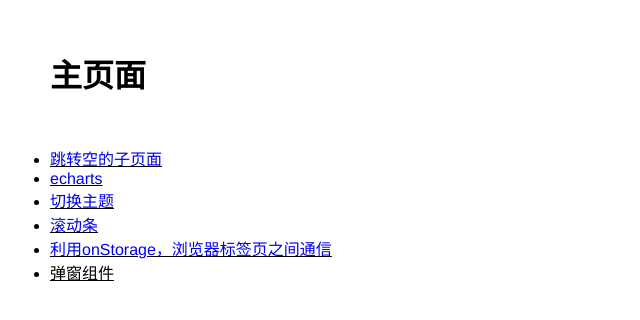
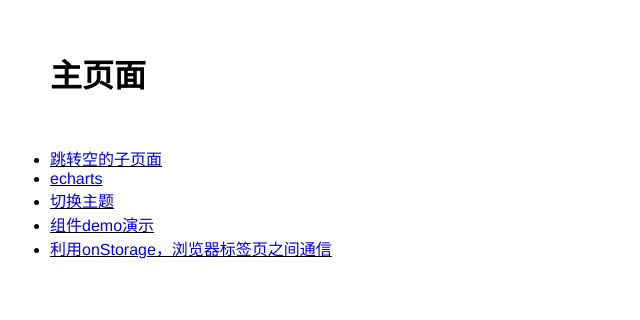
Before and after one commit to Cynthia0329/vue-cli3-template, a Vue app: page / in a window 1280 px wide. Shown: the top 320 px of the page, without its empty margins (0-640 px from the left). Built offline with nearby package versions, Linux system fonts and the light colour scheme.

Commit message:
优化代码目录结构

```diff
--- a/src/router/index.js
+++ b/src/router/index.js
@@ -26,9 +26,9 @@ export default new Router({
       component: () => import('@/views/theme')
     },
     {
-      path: '/scroll',
-      name: 'scroll',
-      component: () => import('@/views/scroll')
+      path: '/components-demo',
+      name: 'components-demo',
+      component: () => import('@/views/components-demo')
     },
     {
       path: '/onStorage',
@@ -38,7 +38,7 @@ export default new Router({
     {
       path: '/detail',
       name: 'detail',
-      component: () => import('@/views/demo/components/detail')
+      component: () => import('@/views/onStorage/components/detail')
     },
   ]
 })
--- a/src/views/Home.vue
+++ b/src/views/Home.vue
@@ -5,9 +5,8 @@
       <li><router-link :to="{path:'/subpage'}">跳转空的子页面</router-link></li>
       <li><router-link :to="{path:'/echarts'}">echarts</router-link></li>
       <li><router-link :to="{path:'/theme'}">切换主题</router-link></li>
-      <li><router-link :to="{path:'/scroll'}">滚动条</router-link></li>
+      <li><router-link :to="{path:'/components-demo'}">组件demo演示</router-link></li>
       <li><router-link :to="{path:'/onStorage'}">利用onStorage，浏览器标签页之间通信</router-link></li>
-      <li @click="tt()">弹窗组件</li>
     </ul>
   </div>
 </template>
@@ -23,11 +22,7 @@ export default {
   },
   mounted() {},
   components: {},
-  methods: {
-    tt() {
-      this.$popup()
-    }
-  }
+  methods: {}
 }
 </script>
 
--- /dev/null
+++ b/src/views/components-demo/index.vue
@@ -0,0 +1,19 @@
+<template>
+  <div>综合组件示例页</div>
+</template>
+
+<script>
+export default {
+  mixins: [],
+  components: {},
+  props: [],
+  data() {
+    return {}
+  },
+  mounted() {},
+  methods: {}
+}
+</script>
+
+<style lang="scss" rel="stylesheet/scss" scoped>
+</style>
```
Also changed, not shown: src/views/components-demo/popup/index.vue (added, +25 -0 lines), src/views/components-demo/scroll/components/demo01.vue (renamed from src/views/scroll/components/demo01.vue), src/views/components-demo/scroll/components/demo02.vue (renamed from src/views/scroll/components/demo02.vue), src/views/components-demo/scroll/current.scss (renamed from src/views/scroll/current.scss), src/views/components-demo/scroll/index.vue (renamed from src/views/scroll/index.vue).
